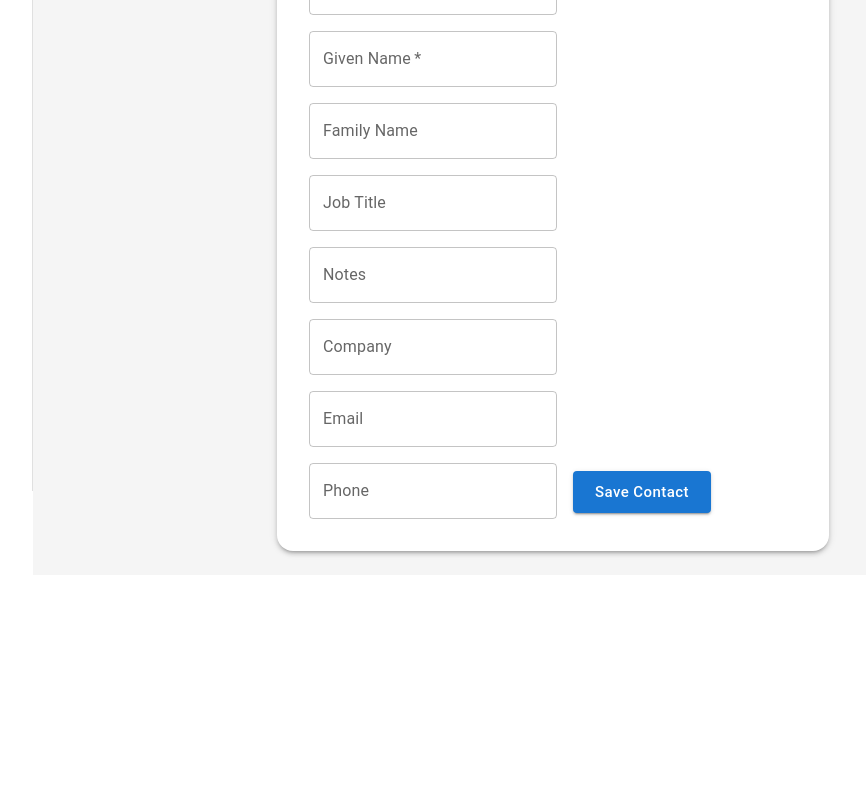
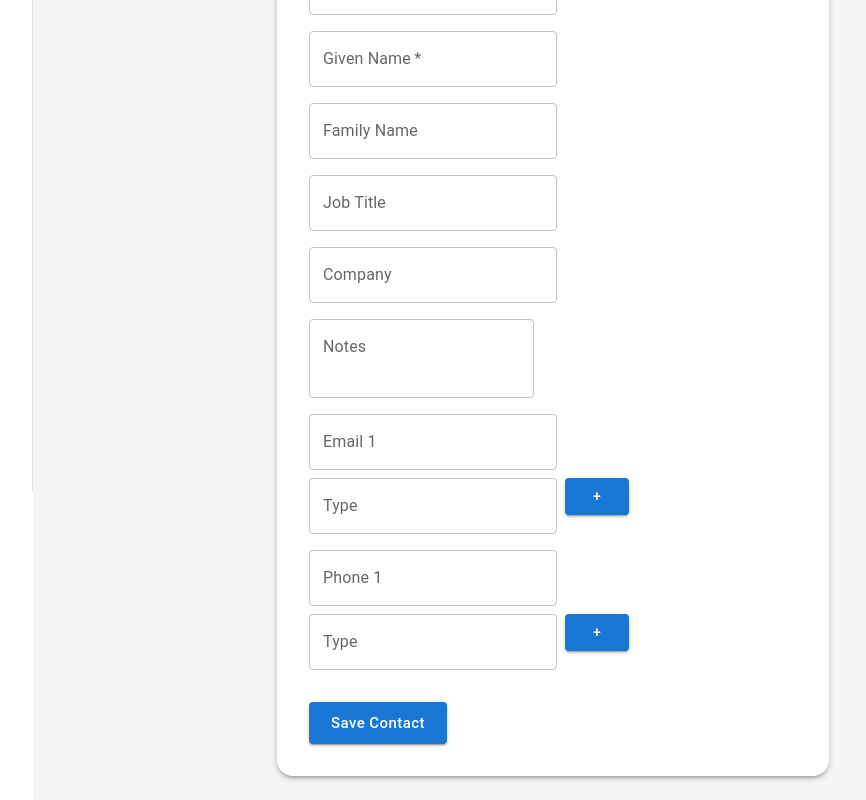
Before and after one commit to karansongara99/Placement-AddressBook-Fronted, a React (Create React App) app: page /addcontact in a window 1280 px wide. Shown: the part 309-1109 px from the top of the page, without its empty margins (207-1073 px from the left). Before the commit the page ends 884 px from the top, so only its background shows below. Built offline with nearby package versions, Linux system fonts and the light colour scheme; sample sign-in values are in the browser's storage.

Commit message:
Changes For Contact Add and List

```diff
--- a/package.json
+++ b/package.json
@@ -14,6 +14,8 @@
     "@testing-library/react": "^16.3.0",
     "@testing-library/user-event": "^13.5.0",
     "axios": "^1.13.2",
+    "install": "^0.13.0",
+    "npm": "^11.6.2",
     "react": "^19.2.0",
     "react-dom": "^19.2.0",
     "react-router-dom": "^7.9.5",
--- a/src/pages/Contact/AddContact.js
+++ b/src/pages/Contact/AddContact.js
@@ -10,6 +10,7 @@ import {
 } from "@mui/material";
 import { styled } from "@mui/material/styles";
 import PersonAddAlt1Icon from "@mui/icons-material/PersonAddAlt1";
+import api from "../../api/axios";
 
 const FormContainer = styled(Paper)(({ theme }) => ({
   padding: theme.spacing(4),
@@ -18,25 +19,56 @@ const FormContainer = styled(Paper)(({ theme }) => ({
 }));
 
 const AddContact = () => {
-  const [formData, setFormData] = useState({
+  const [data, setData] = useState({
     display_name: "",
     given_name: "",
     family_name: "",
     job_title: "",
     notes: "",
-    company: [],
-    email: [],
-    phones: [],
+    company: "",
   });
 
+  const [phones, setPhones] = useState([
+    { phone_number: "", phone_type: "", is_primary: true },
+  ]);
+
+  const [emails, setEmails] = useState([
+    { email: "", email_type: "", is_primary: true },
+  ]);
+
   const handleChange = (e) => {
-    setFormData({ ...formData, [e.target.name]: e.target.value });
+    setData({ ...data, [e.target.name]: e.target.value });
   };
 
-  const handleSubmit = (e) => {
+  const handlePhoneChange = (index, e) => {
+    const updatedPhones = [...phones];
+    updatedPhones[index][e.target.name] = e.target.value;
+    setPhones(updatedPhones);
+  };
+
+  const handleEmailChange = (index, e) => {
+    const updatedEmails = [...emails];
+    updatedEmails[index][e.target.name] = e.target.value;
+    setEmails(updatedEmails);
+  };
+
+  const handleSubmit = async (e) => {
     e.preventDefault();
-    console.log("Contact Added:", formData);
-    // You can integrate API or state management logic here.
+
+    const payload = {
+      ...data,
+      phones,
+      emails,
+    };
+
+    try {
+      const res = await api.post("/contact/create", payload);
+      console.log(" Contact Added:", res.data);
+      alert("Contact added successfully!");
+    } catch (error){
+      console.error(" Error adding contact:", error);
+      alert("Failed to add contact.");
+    }
   };
 
   return (
@@ -60,7 +92,7 @@ const AddContact = () => {
                 name="display_name"
                 fullWidth
                 required
-                value={formData.display_name}
+                value={data.display_name}
                 onChange={handleChange}
               />
             </Grid>
@@ -69,10 +101,9 @@ const AddContact = () => {
               <TextField
                 label="Given Name"
                 name="given_name"
-                type="text"
                 fullWidth
                 required
-                value={formData.given_name}
+                value={data.given_name}
                 onChange={handleChange}
               />
             </Grid>
@@ -81,9 +112,8 @@ const AddContact = () => {
               <TextField
                 label="Family Name"
                 name="family_name"
-                type="text"
                 fullWidth
-                value={formData.family_name}
+                value={data.family_name}
                 onChange={handleChange}
               />
             </Grid>
@@ -92,8 +122,18 @@ const AddContact = () => {
               <TextField
                 label="Job Title"
                 name="job_title"
-                type="text"
-                value={formData.job_title}
+                fullWidth
+                value={data.job_title}
+                onChange={handleChange}
+              />
+            </Grid>
+
+            <Grid item xs={12}>
+              <TextField
+                label="Company"
+                name="company"
+                fullWidth
+                value={data.company}
                 onChange={handleChange}
               />
             </Grid>
@@ -102,41 +142,93 @@ const AddContact = () => {
               <TextField
                 label="Notes"
                 name="notes"
-                type="text"
-                value={formData.notes}
+                fullWidth
+                multiline
+                rows={2}
+                value={data.notes}
                 onChange={handleChange}
               />
             </Grid>
 
-            <Grid item xs={12}>
+            {/* Email Fields */}
+            {emails.map((item, index) => (
+              <Grid container spacing={1} key={index}>
+                <Grid item xs={7}>
                   <TextField
-                label="Company"
-                name="company"
-                type="text"
-                value={formData.company}
-                onChange={handleChange}
+                    label={`Email ${index + 1}`}
+                    name="email"
+                    fullWidth
+                    value={item.email}
+                    onChange={(e) => handleEmailChange(index, e)}
                   />
                 </Grid>
-
-            <Grid item xs={12}>
+                <Grid item xs={4}>
                   <TextField
-                label="Email"
-                name="email"
-                type="email"
-                value={formData.email}
-                onChange={handleChange}
+                    label="Type"
+                    name="email_type"
+                    fullWidth
+                    value={item.email_type}
+                    onChange={(e) => handleEmailChange(index, e)}
                   />
                 </Grid>
+                {index === emails.length - 1 && (
+                  <Grid item xs={1}>
+                    <Button
+                      variant="contained"
+                      color="primary"
+                      onClick={() =>
+                        setEmails([
+                          ...emails,
+                          { email: "", email_type: "", is_primary: false },
+                        ])
+                      }
+                    >
+                      +
+                    </Button>
+                  </Grid>
+                )}
+              </Grid>
+            ))}
 
-            <Grid item xs={12}>
+            {/* Phone Fields */}
+            {phones.map((item, index) => (
+              <Grid container spacing={1} key={index}>
+                <Grid item xs={7}>
                   <TextField
-                label="Phone"
-                name="phone"
-                type="tel"
-                value={formData.phone}
-                onChange={handleChange}
+                    label={`Phone ${index + 1}`}
+                    name="phone_number"
+                    fullWidth
+                    value={item.phone_number}
+                    onChange={(e) => handlePhoneChange(index, e)}
                   />
                 </Grid>
+                <Grid item xs={4}>
+                  <TextField
+                    label="Type"
+                    name="phone_type"
+                    fullWidth
+                    value={item.phone_type}
+                    onChange={(e) => handlePhoneChange(index, e)}
+                  />
+                </Grid>
+                {index === phones.length - 1 && (
+                  <Grid item xs={1}>
+                    <Button
+                      variant="contained"
+                      color="primary"
+                      onClick={() =>
+                        setPhones([
+                          ...phones,
+                          { phone_number: "", phone_type: "", is_primary: false },
+                        ])
+                      }
+                    >
+                      +
+                    </Button>
+                  </Grid>
+                )}
+              </Grid>
+            ))}
 
             <Grid item xs={12}>
               <Button
@@ -144,7 +236,7 @@ const AddContact = () => {
                 variant="contained"
                 size="large"
                 fullWidth
-                sx={{ mt: 1, textTransform: "none" }}
+                sx={{ mt: 2, textTransform: "none" }}
               >
                 Save Contact
               </Button>
--- a/src/pages/Contact/ContactList.js
+++ b/src/pages/Contact/ContactList.js
@@ -6,12 +6,13 @@ import Box from '@mui/material/Box';
 import Button from '@mui/material/Button';
 import api from "../../api/axios";
 
+
 function ContactList() {
   const [data, setData] = useState([]);
   const [loading, setLoading] = useState(true);
   const [error, setError] = useState(null);
+  const [selectedRows, setSelectedRows] = useState([]);
 
-  // ✅ Fetch all contacts
   const fetchContacts = async () => {
     try {
       setLoading(true);
@@ -29,55 +30,15 @@ function ContactList() {
     fetchContacts();
   }, []);
 
-  // ✅ Delete a contact
-  const handleDelete = async (id) => {
-    const confirmDelete = window.confirm("Are you sure you want to delete this contact?");
-    if (!confirmDelete) return;
-
-    try {
-      await api.delete(`contact/${id}`);
-      setData((prev) => prev.filter((item) => item.id !== id));
-    } catch (err) {
-      console.error("Error deleting contact:", err);
-      alert("Failed to delete contact. Please try again.");
-    }
-  };
-
   const paginationModel = { page: 0, pageSize: 5 };
 
-  // ✅ Define DataGrid columns including Delete button
   const columns = [
-    { field: 'id', headerName: 'ID', width: 70 },
-    { field: 'display_name', headerName: 'Name', width: 150 },
-    { field: 'given_name', headerName: 'First Name', width: 150 },
-    { field: 'family_name', headerName: 'Last Name', width: 150 },
-    { field: 'job_title', headerName: 'Job Title', width: 150 },
+    { field: 'id', headerName: 'ID', width: 150 },
+    { field: 'display_name', headerName: 'Name', width: 200 },
+    { field: 'given_name', headerName: 'First Name', width: 200 },
+    { field: 'family_name', headerName: 'Last Name', width: 200 },
+    { field: 'job_title', headerName: 'Job Title', width: 200 },
     { field: 'notes', headerName: 'Notes', width: 200 },
-    {
-      field: 'actions',
-      headerName: 'Actions',
-      width: 130,
-      sortable: false,
-      renderCell: (params) => (
-        <>
-        <Button
-          variant="contained"
-          color="error"
-          size="small"
-          onClick={() => handleDelete(params.row.id)}
-        >
-          Delete
-        </Button>
-        <Button
-          variant="contained"
-          color="error"
-          size="small"
-        >
-          Edit
-        </Button>
-        </>
-      ),
-    },
   ];
 
   const rows = data.map((item, index) => ({
@@ -98,6 +59,16 @@ function ContactList() {
   }
 
   return (
+    <>
+      <Button
+        variant="contained"
+        color="error"
+        size="small"
+      >
+        Delete
+      </Button>
+      <br />
+      <br />
       <Paper sx={{ height: 500, width: '100%' }}>
         <DataGrid
           rows={rows}
@@ -106,8 +77,13 @@ function ContactList() {
           pageSizeOptions={[5, 10]}
           checkboxSelection
           sx={{ border: 0 }}
+          onRowSelectionModelChange={(newSelection) => {
+            console.log("Selected rows:", newSelection);
+            setSelectedRows(newSelection);
+          }}
         />
       </Paper>
+    </>
   );
 }
 
```
Also changed, not shown: 1 other file (tests, documents, lock files or other folders). Lines whose indentation alone changed are shown as unchanged.
